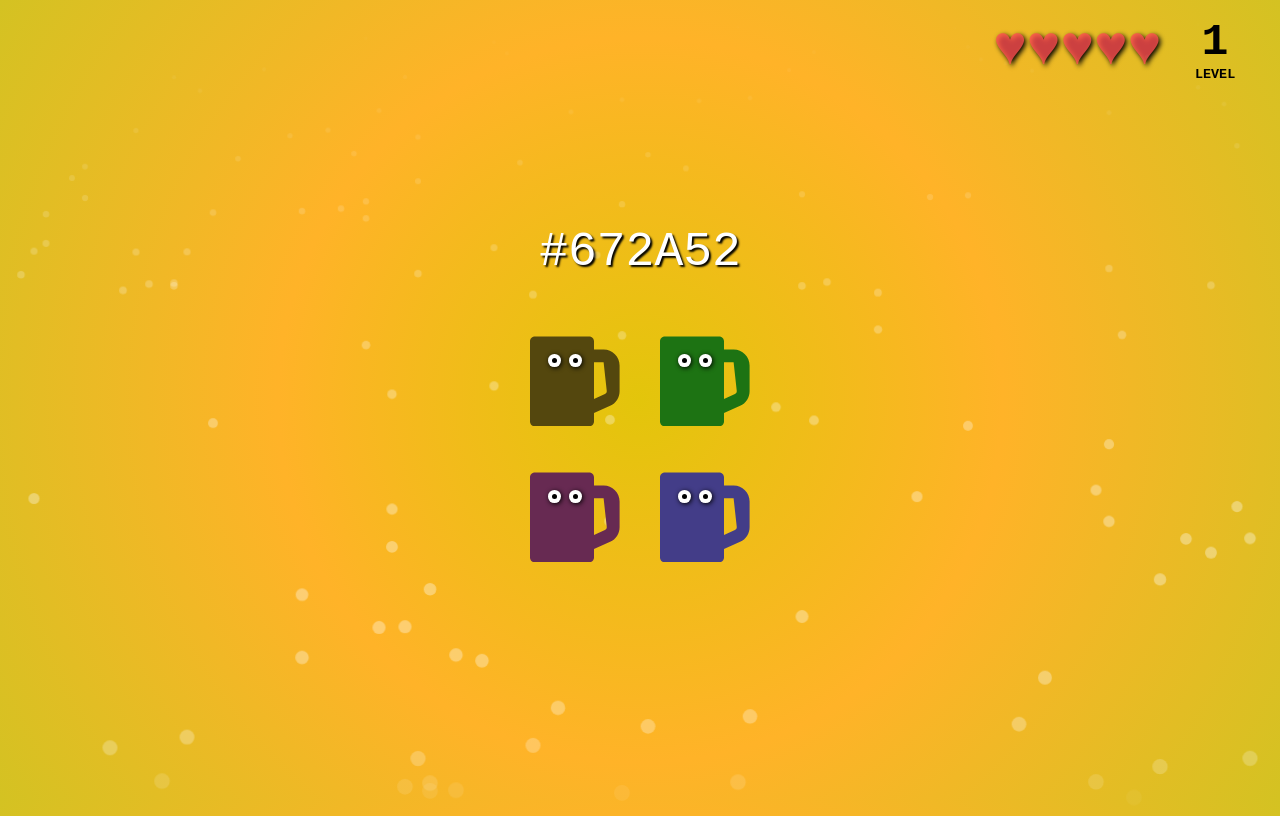
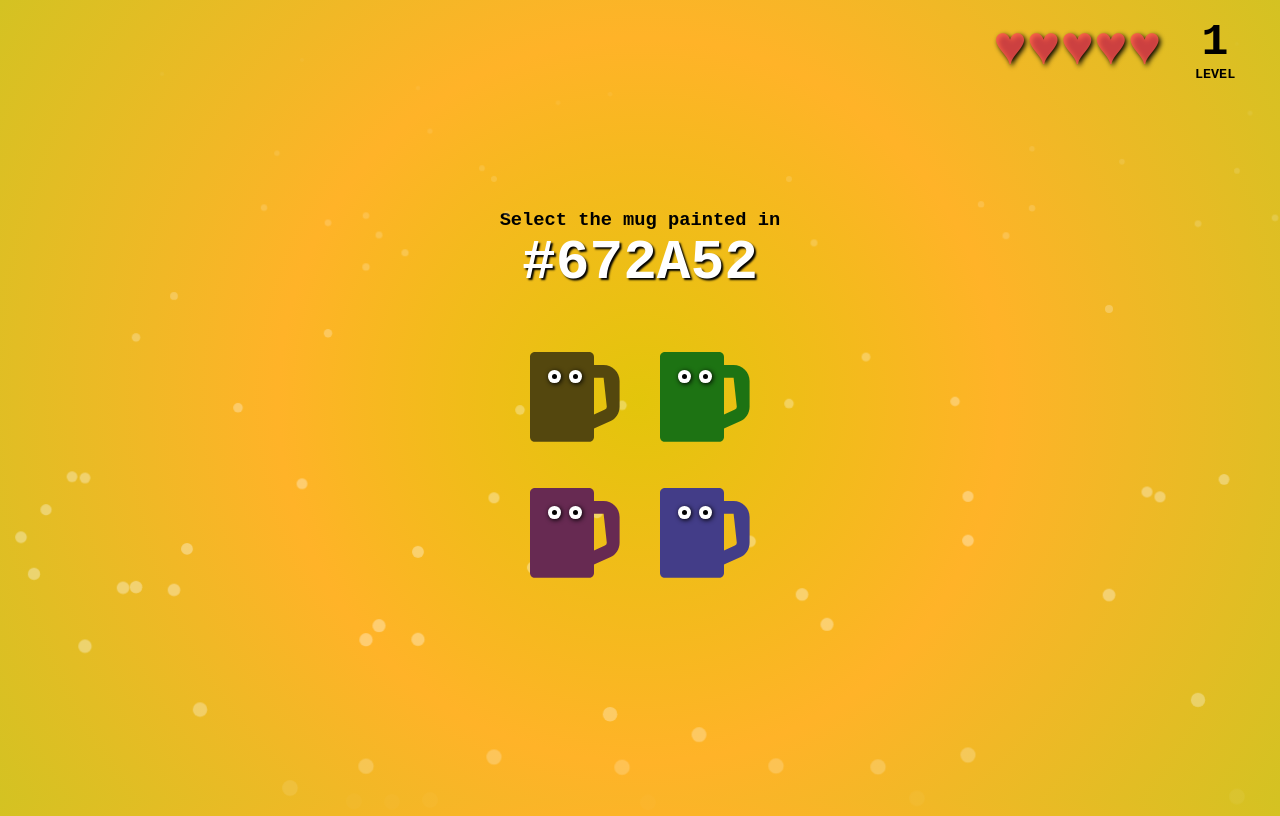
Before and after one commit to parostatkiem/know-it-or-guess-it, a React (Create React App) app: page / in a window 1280 px wide. Built offline with nearby package versions, Linux system fonts and the light colour scheme; the HTML template or start-up script is replaced by a standard one.

Commit message:
update description

```diff
--- a/src/App.js
+++ b/src/App.js
@@ -96,7 +96,10 @@ function App() {
         onMouseMove={handleMouseMove}
         className={'App ' + (isRevealing ? 'reveal' : '')}
       >
-        <span className="color-code">#{correctColor}</span>
+        <h3>
+          Select the mug painted in <br />
+          <span className="color-code">#{correctColor}</span>
+        </h3>
         <main>
           {possibleColors.map((c, i) => (
             <ColorTile
```
